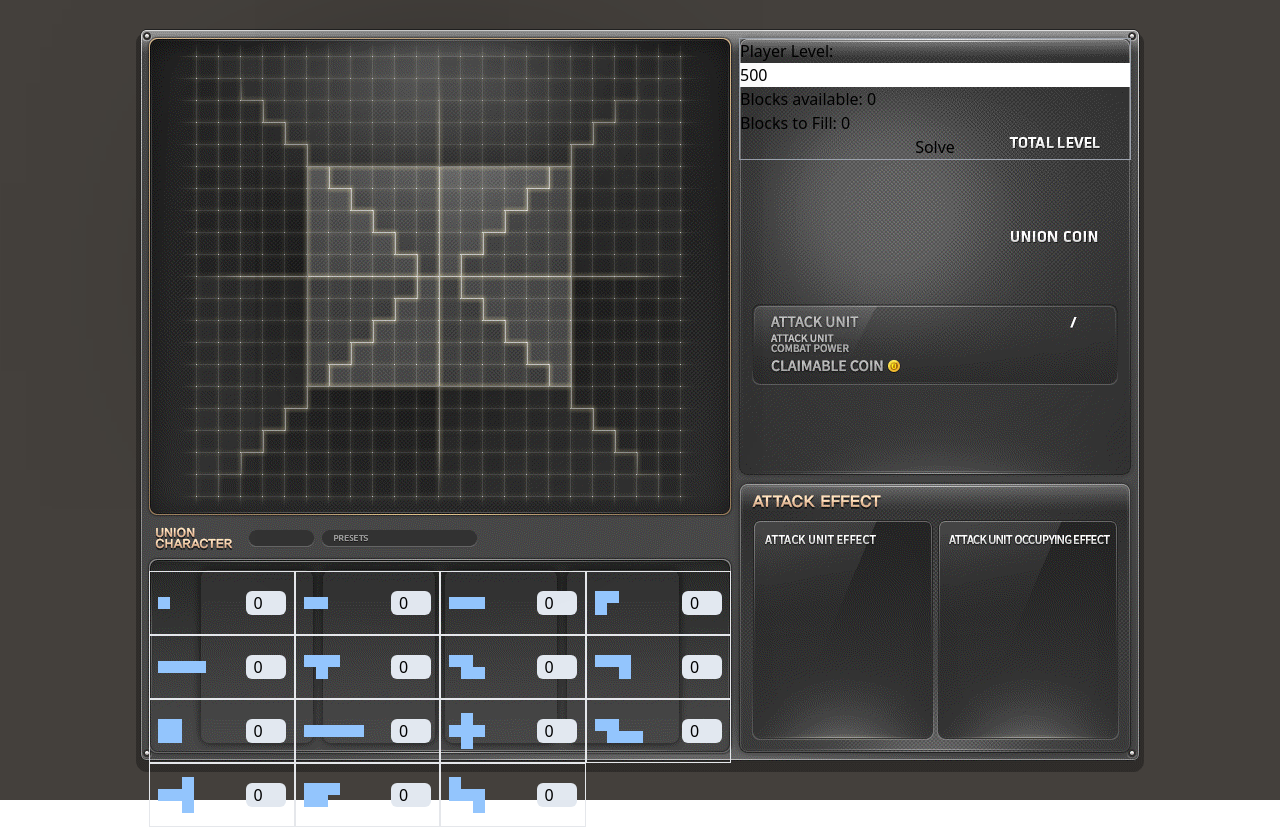
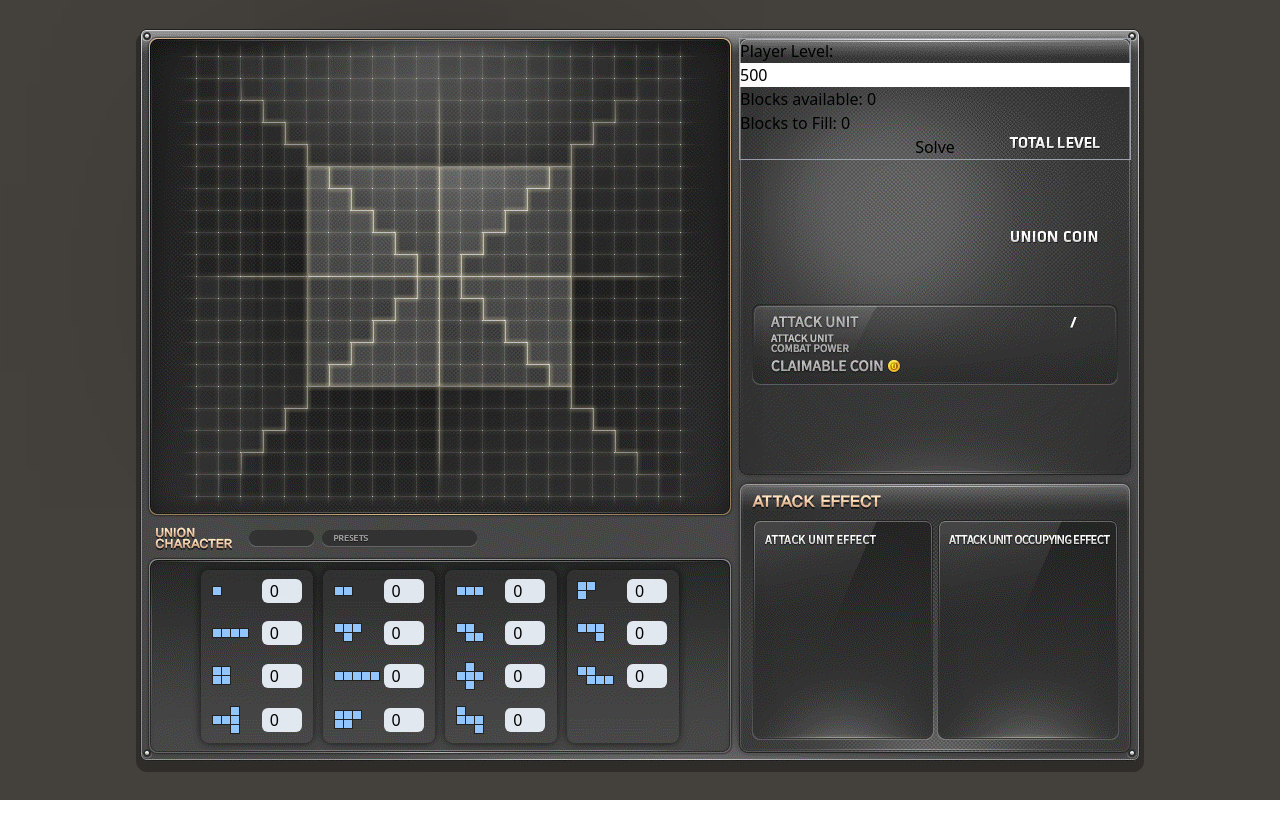
Before and after one commit to arixpsy/MS-Legion-Solver, a SvelteKit app: page / in a window 1280 px wide. After the commit the page ends 800 px from the top, so only its background shows below. Built offline with nearby package versions, Linux system fonts and the light colour scheme; a web font is replaced by a local one.

Commit message:
wip: create <PieceSelector />

```diff
--- /dev/null
+++ b/src/lib/components/PieceSelector/PieceSelector.svelte
@@ -0,0 +1,48 @@
+<script lang="ts">
+	import { Shape } from '$lib/classes'
+	import { BlockType, ShapeType } from '$lib/types'
+	import { initPieceCount } from '$lib/utils/functions'
+
+	type PieceSelectorProps = {
+		shapeCountMap: Record<ShapeType, number>
+	}
+
+	let { shapeCountMap = $bindable(initPieceCount()) }: PieceSelectorProps = $props()
+</script>
+
+<div class="flex justify-center items-center w-full h-full">
+	<div class="w-[478px] h-[172px] grid grid-cols-4 gap-x-[9px]">
+		{#each Object.values(ShapeType) as s}
+			{@const shape = new Shape(s)}
+			<div class="flex justify-between px-3 items-center">
+				<div class="flex flex-col gap-[1px]">
+					{#each shape.layout as shapeRow}
+						<div class="flex gap-[1px]">
+							{#each shapeRow as colValue}
+								{@const isEmptyBlock = colValue === BlockType.Empty}
+								<div
+									class="h-2 w-2"
+									class:bg-blue-300={!isEmptyBlock}
+									class:bg-transparent={isEmptyBlock}
+									class:block-border={!isEmptyBlock}
+								></div>
+							{/each}
+						</div>
+					{/each}
+				</div>
+
+				<input
+					type="number"
+					class="w-10 bg-slate-200 rounded-md text-center"
+					bind:value={shapeCountMap[s]}
+				/>
+			</div>
+		{/each}
+	</div>
+</div>
+
+<style>
+	.block-border {
+		box-shadow: 0 0 0 1px #222222;
+	}
+</style>
--- a/src/lib/components/index.ts
+++ b/src/lib/components/index.ts
@@ -1,3 +1,4 @@
 export { default as LegionBoard } from './LegionBoard/LegionBoard.svelte'
 export { default as LegionUI } from './LegionUI/LegionUI.svelte'
+export { default as PieceSelector } from './PieceSelector/PieceSelector.svelte'
 export { default as PlacedPiece } from './PlacedPiece/PlacedPiece.svelte'
--- a/src/routes/+page.svelte
+++ b/src/routes/+page.svelte
@@ -1,7 +1,8 @@
 <script lang="ts">
 	import { LegionBoard, Shape, Solver } from '$lib/classes'
 	import { LegionBoard as LegionBoardComponent, LegionUI } from '$lib/components'
-	import { ShapeType, BlockType } from '$lib/types'
+	import PieceSelector from '$lib/components/PieceSelector/PieceSelector.svelte'
+	import { ShapeType } from '$lib/types'
 	import { initPieceCount } from '$lib/utils/functions'
 
 	let board = new LegionBoard(500)
@@ -31,35 +32,7 @@
 	<LegionUI>
 		<LegionBoardComponent {board} slot="legion-board" />
 
-		<div class="grid grid-cols-4 my-3" slot="piece-selector">
-			{#each Object.values(ShapeType) as s}
-				{@const shape = new Shape(s)}
-				<div class="flex justify-between p-2 border h-16 items-center">
-					<div class="flex flex-col">
-						{#each shape.layout as shapeRow}
-							<div class="flex">
-								{#each shapeRow as colValue}
-									{@const isEmptyBlock = colValue === BlockType.Empty}
-									<div
-										class="h-3 w-3 border"
-										class:bg-blue-300={!isEmptyBlock}
-										class:border-blue-300={!isEmptyBlock}
-										class:bg-transparent={isEmptyBlock}
-										class:border-transparent={isEmptyBlock}
-									></div>
-								{/each}
-							</div>
-						{/each}
-					</div>
-
-					<input
-						type="number"
-						class="w-10 bg-slate-200 rounded-md text-center"
-						bind:value={shapeCountMap[s]}
-					/>
-				</div>
-			{/each}
-		</div>
+		<PieceSelector {shapeCountMap} slot="piece-selector" />
 
 		<div class="flex flex-col border border-gray-400" slot="left-area">
 			<label for="playerLevel"> Player Level:</label>
```
